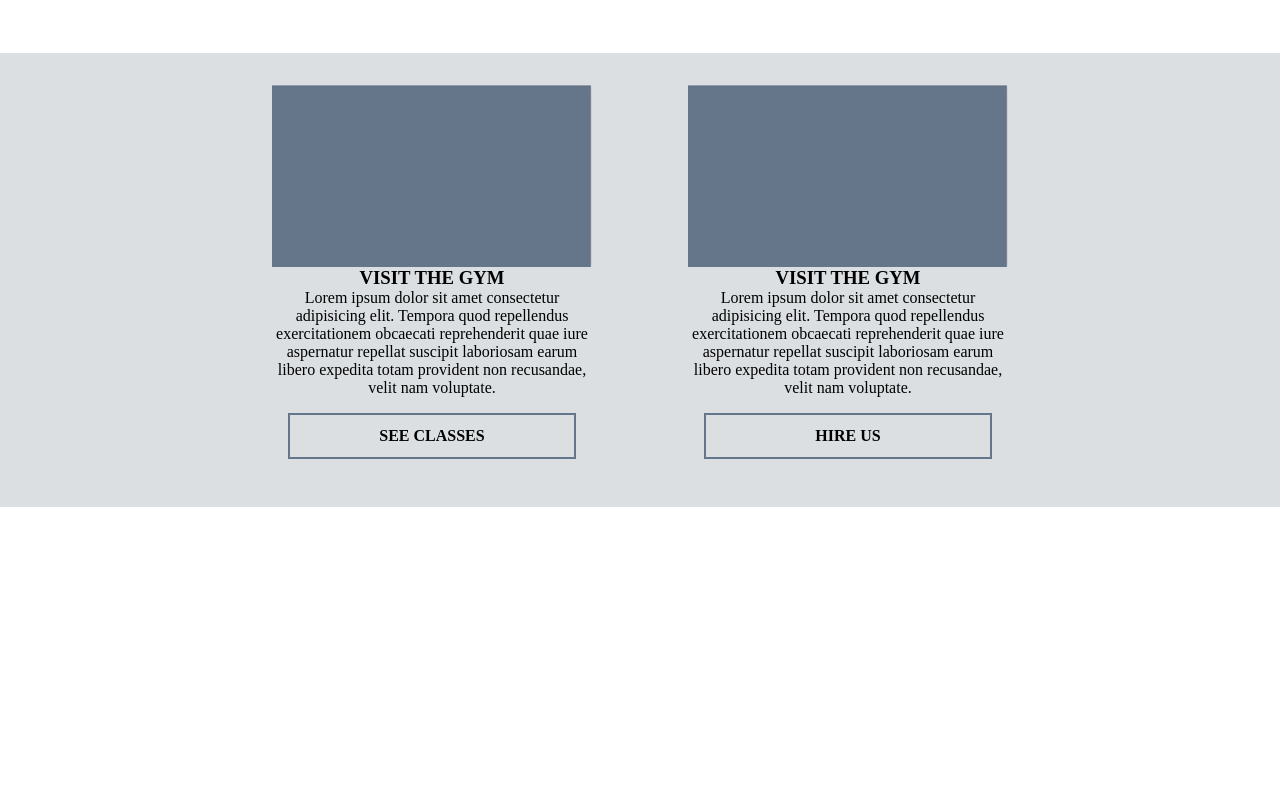
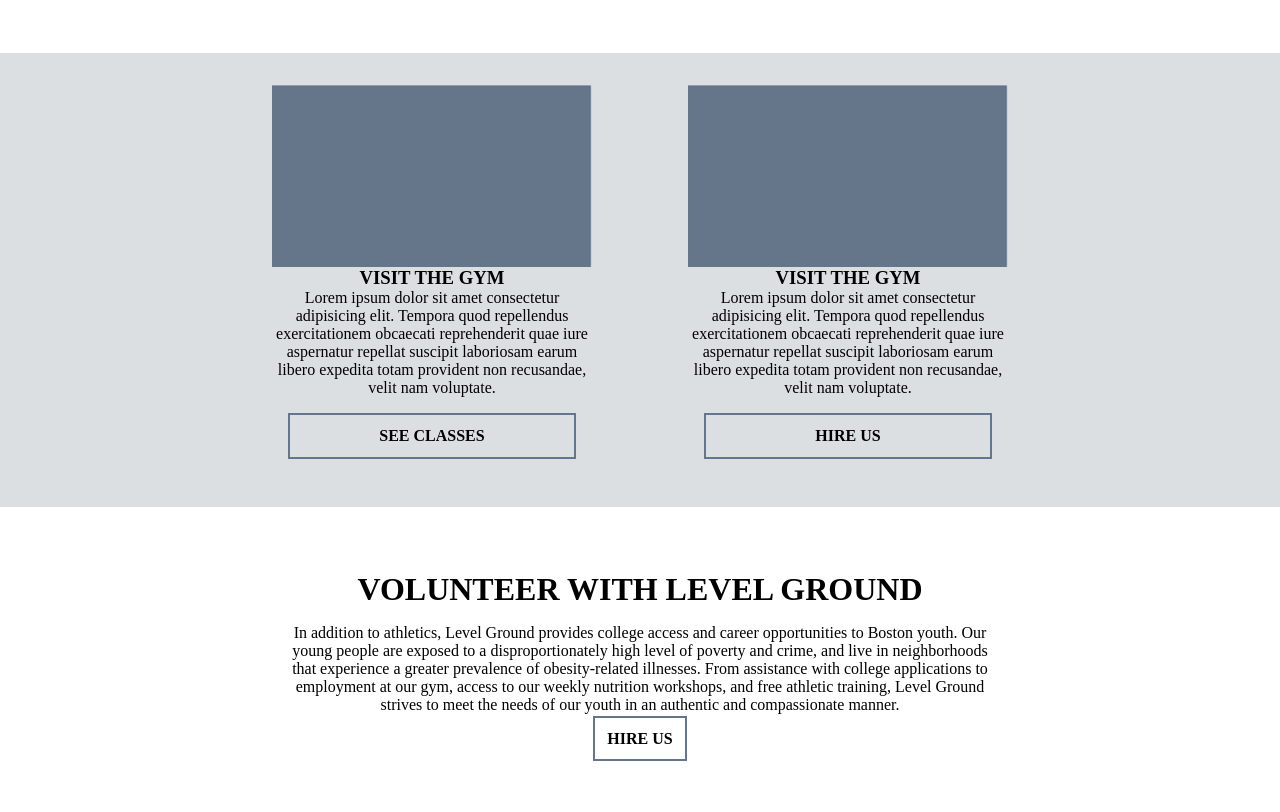
Before and after one commit to BryonVerdone/level-ground-homework, a plain HTML site: page index.html in a window 1280 px wide. Shown: the part 623-1435 px from the top of the page. Before the commit the page ends 1130 px from the top, so only its background shows below. Drawn offline with Linux system fonts and the light colour scheme.

Commit message:
added section content

```diff
--- a/index.html
+++ b/index.html
@@ -80,6 +80,22 @@
         <a class="btn" href="#">HIRE US</a>
       </div>
     </section>
+    <section class="why-section">
+      <div class="why-text-container">
+        <h2>VOLUNTEER WITH LEVEL GROUND</h2>
+        <p>
+          In addition to athletics, Level Ground provides college access and
+          career opportunities to Boston youth. Our young people are exposed to
+          a disproportionately high level of poverty and crime, and live in
+          neighborhoods that experience a greater prevalence of obesity-related
+          illnesses. From assistance with college applications to employment at
+          our gym, access to our weekly nutrition workshops, and free athletic
+          training, Level Ground strives to meet the needs of our youth in an
+          authentic and compassionate manner.
+        </p>
+        <a class="btn" href="#">HIRE US</a>
+      </div>
+    </section>
     <script src="./app.js"></script>
   </body>
 </html>
```
